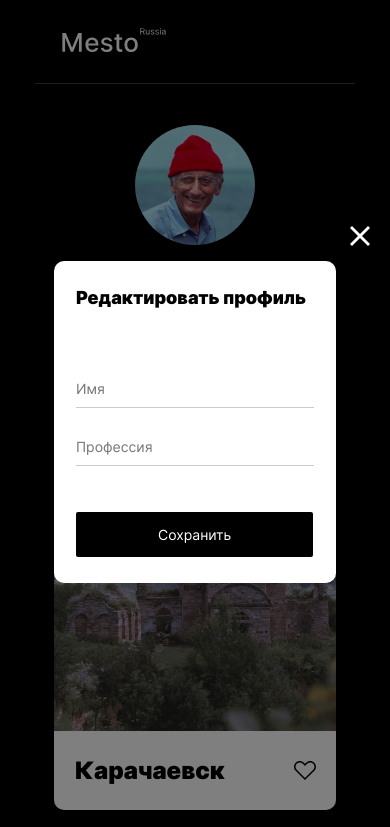
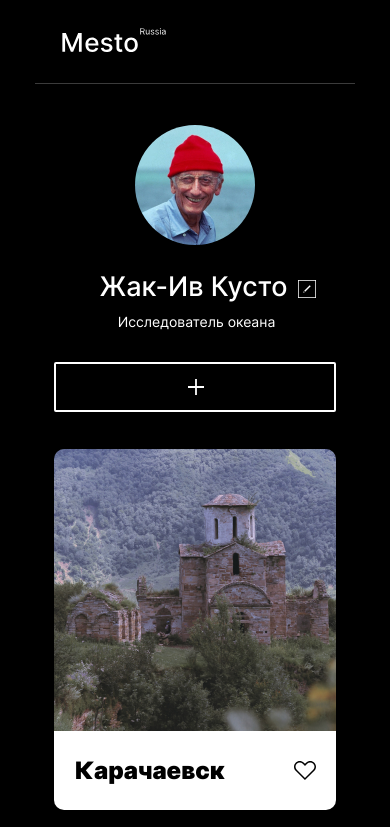
Before and after one commit to alicerossiinthecodeworld/mesto-project, a plain HTML site: page index.html in a window 390 px wide. Shown: the top 827 px of the page. Drawn offline with Linux system fonts and the light colour scheme; files whose address does not match are found by name.

Commit message:
profile fixed

```diff
--- a/blocks/pop-up/__title/pop-up__title.css
+++ b/blocks/pop-up/__title/pop-up__title.css
@@ -17,7 +17,5 @@
     margin-top: 25px;
     margin-bottom: 70px;
     padding-left: 22px;
-    padding-top: 0px;
-    padding-bottom: 0px;
   }
 }
--- a/blocks/profile/__description/profile__description.css
+++ b/blocks/profile/__description/profile__description.css
@@ -11,11 +11,13 @@
 
 @media screen and (max-width: 700px) {
   .profile__description {
+    margin: 0 auto;
     font-size: 14px;
     line-height: 17px;
     text-align: center;
     width:189px;
     padding-bottom: 27px;
     padding-top: 5px;
+    padding-left: 3px;
   }
 }
--- a/blocks/profile/profile.css
+++ b/blocks/profile/profile.css
@@ -16,6 +16,7 @@
 
 @media screen and (max-width: 700px) {
   .profile {
+    text-align: center;
     max-width: 320px;
     padding-bottom: 37px ;
     justify-content: center;
--- a/index.html
+++ b/index.html
@@ -72,7 +72,7 @@
   <footer class="footer">
     <p class="footer__copyright">© 2020 Mesto Russia</p>
   </footer>
-  <div class="pop-up pop-up_opened">
+  <div class="pop-up">
     <div class="pop-up__container">
       <button class="pop-up__close" type="button"></button>
       <form name="profile_edit-form" class="pop-up__form">
```
